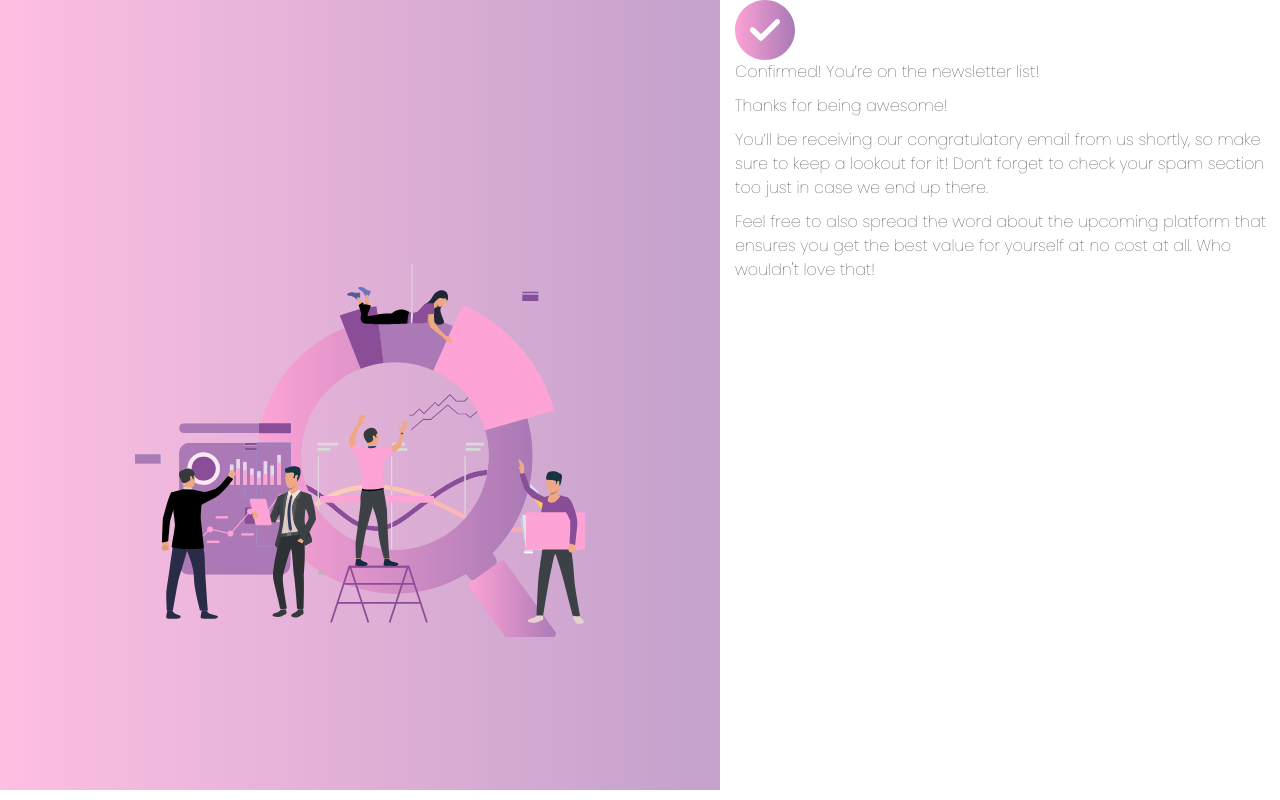
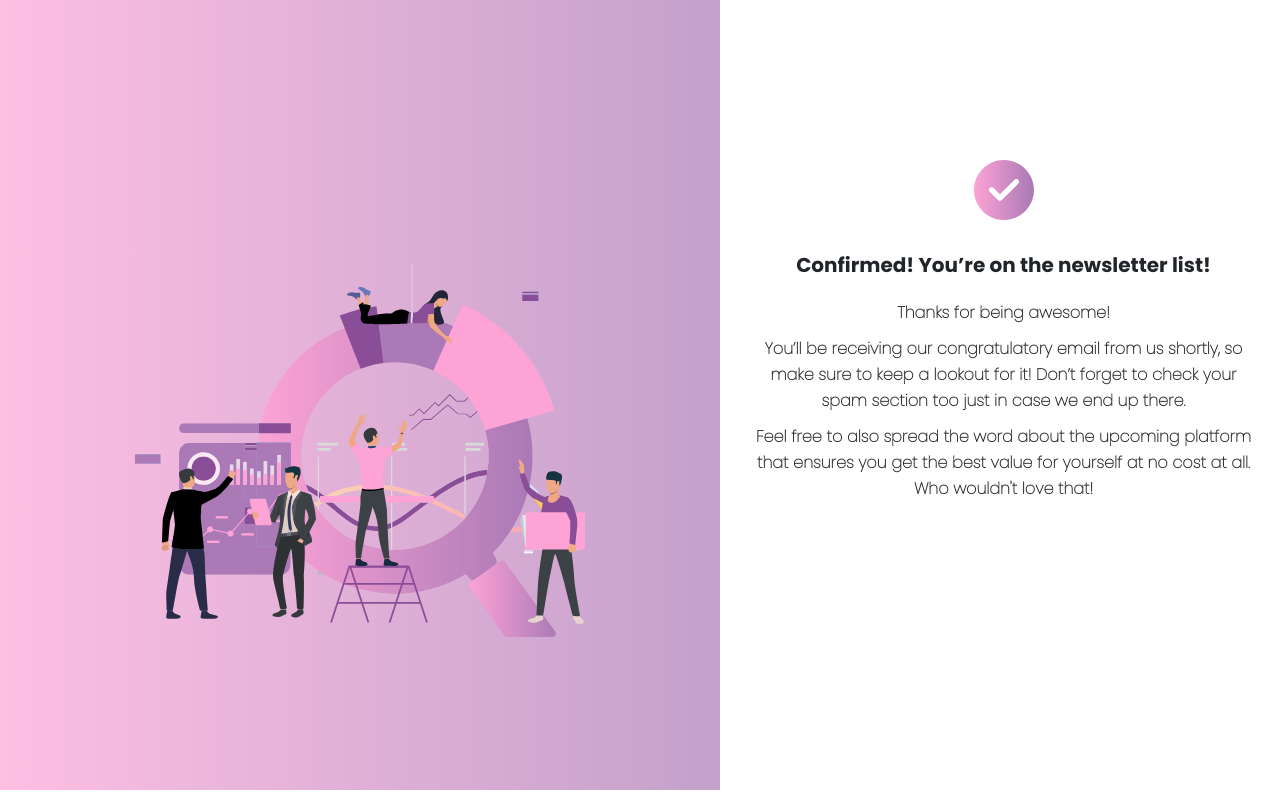
Before and after one commit to KONECKTOME/Konecktome-client, a React (Create React App) app: page /success in a window 1280 px wide. Built offline with nearby package versions, Linux system fonts and the light colour scheme; the HTML template or start-up script is replaced by a standard one.

Commit message:
success page fixed

```diff
--- a/src/Components/Success.jsx
+++ b/src/Components/Success.jsx
@@ -21,13 +21,13 @@ class Sucess extends React.Component {
                 <p id="success-header">
                   Confirmed! You’re on the newsletter list!
                 </p>
-                <p>Thanks for being awesome!</p>
-                <p>
+                <p id="success-subtext">Thanks for being awesome!</p>
+                <p id="success-subtext">
                   You’ll be receiving our congratulatory email from us shortly,
                   so make sure to keep a lookout for it! Don’t forget to check
                   your spam section too just in case we end up there.
                 </p>
-                <p>
+                <p id="success-subtext">
                   Feel free to also spread the word about the upcoming platform
                   that ensures you get the best value for yourself at no cost at
                   all. Who wouldn't love that!
--- a/src/css/success.css
+++ b/src/css/success.css
@@ -1,4 +1,4 @@
-/* @font-face {
+@font-face {
   font-family: "Poppins regular";
   src: url(../Fonts/Poppins-Regular.ttf);
 }
@@ -30,7 +30,7 @@
   margin-top: 30px;
 }
 
-p {
+#success-subtext {
   font-family: Poppins;
   font-style: normal;
   font-weight: bold;
@@ -43,4 +43,4 @@ p {
   #success-left-col {
     display: none;
   }
-} */
+}
```
